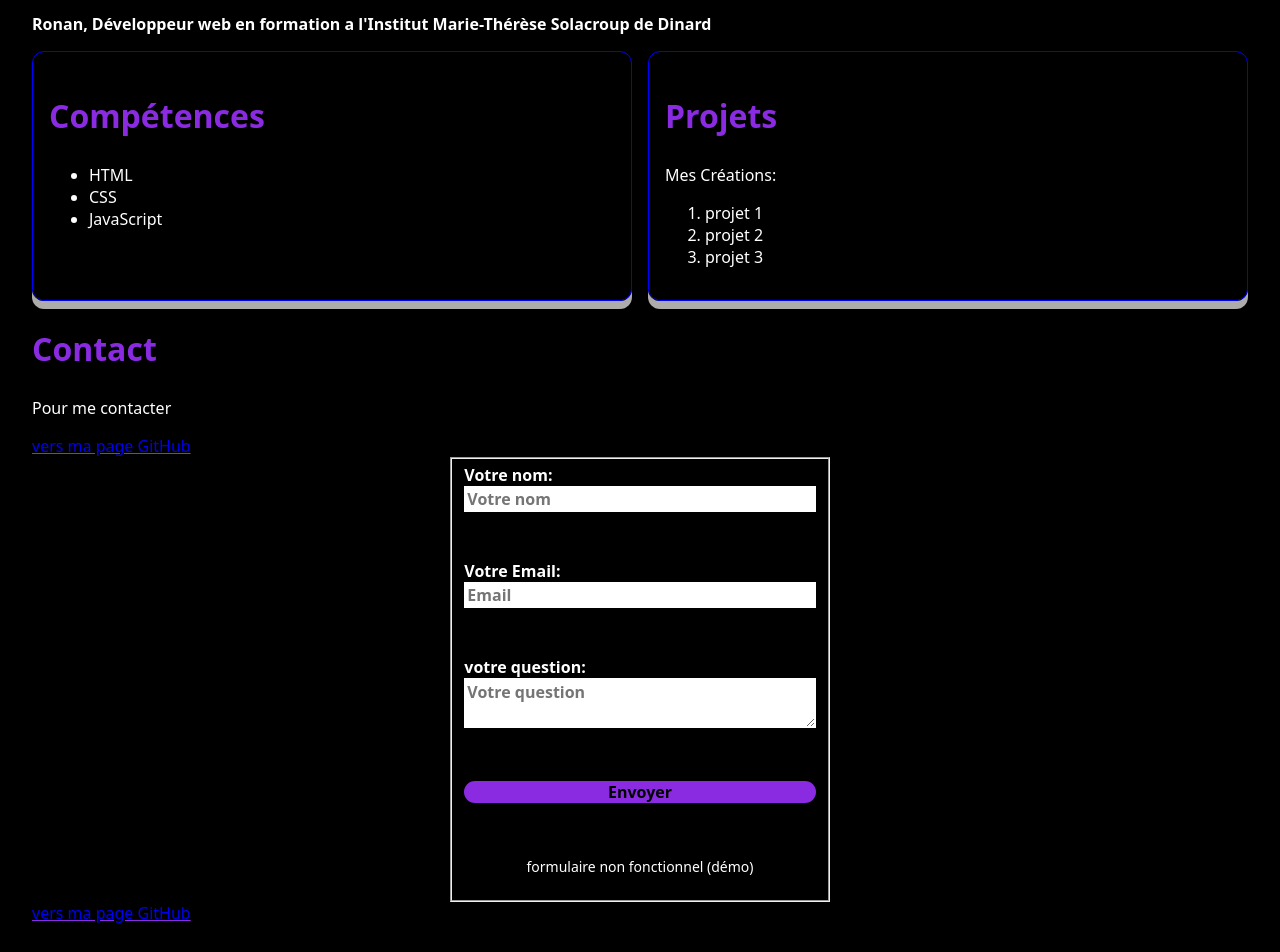
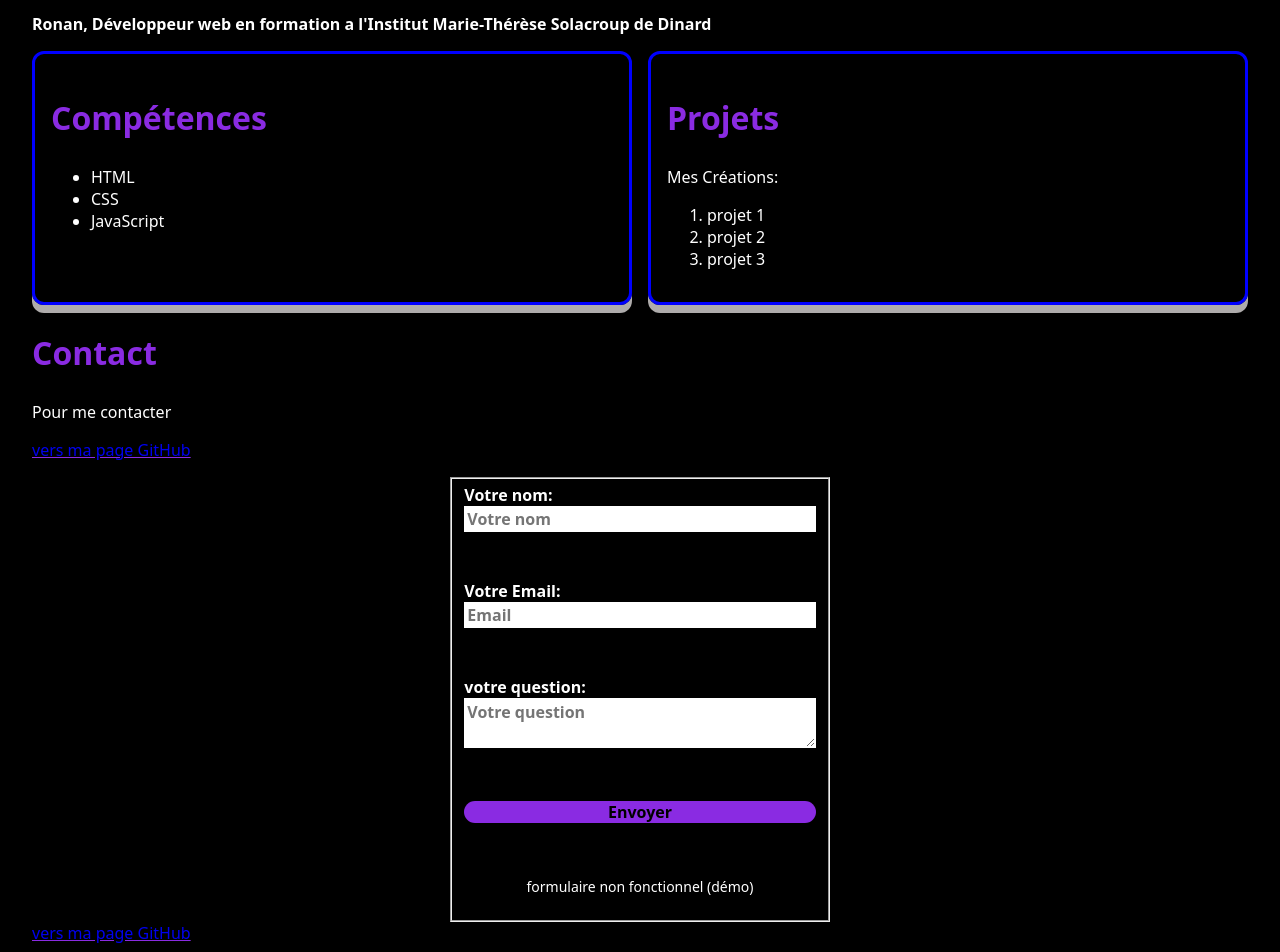
Before and after one commit to ronan-pixel/Page-Perso, a plain HTML site: page index.html in a window 1280 px wide. Shown: the part 494-1446 px from the top of the page. Drawn offline with Linux system fonts and the light colour scheme.

Commit message:
nouvelle mise en page page-perso

```diff
--- a/index.html
+++ b/index.html
@@ -3,6 +3,7 @@
 <head>
   <meta charset="UTF-8">
   <meta name="viewport" content="width=device-width, initial-scale=1.0">
+  <link rel="icon" type="Image/jpg" href="94dc86e541af16d414182069589372e4.jpg">
   <link rel="stylesheet" href="style.css">
   <title>Page perso Ronan</title>
 </head>
--- a/style.css
+++ b/style.css
@@ -53,7 +53,7 @@ h1, h2{
 .section{
    box-shadow: 0 0.5rem rgb(174, 171, 171);
    border-radius: var(--arrondi-carte);
-   border: 1px solid var(--couleur-bord);
+   border: 3px solid var(--couleur-bord);
    padding: var(--espace-section);
 }
 a{
@@ -70,6 +70,10 @@ button:focus-visible{
 nav a{
     display: inline-block;
     margin-right: var(--espace-3);
+}
+form{
+   display: flex;
+   padding-top: var(--espace-section);
 }
 form p{
    display: flex;
@@ -88,7 +92,7 @@ input, select, button, textarea{
     border: 1px solid var(--couleur-texte);
 }
 .boutton{
-   border-radius: var(--arrondi-carte);
+    border-radius: var(--arrondi-carte);
     padding: var(--espace-2) var(--espace-4);
     font-weight: bold;
     background: var(--couleur-titre);
@@ -102,6 +106,7 @@ input, select, button, textarea{
       flex-wrap: wrap;
    }
    form{
+      padding-top: var(--espace-section);
       display: flex;
       flex-wrap: wrap;
       justify-content: center;
```
Also changed, not shown: 94dc86e541af16d414182069589372e4.jpg (added).
